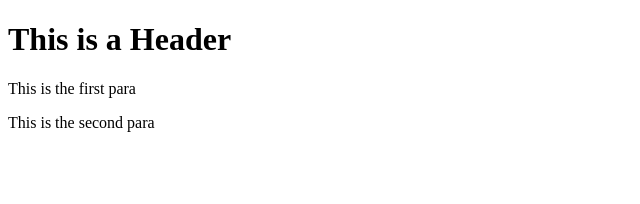
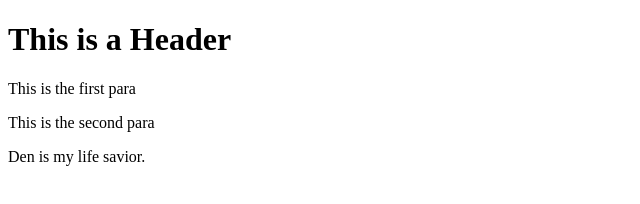
Before and after one commit to shavargo109/git-test, a website: page index.html in a window 1280 px wide. Shown: the whole page, without its empty margins (0-640 px from the left). Drawn offline with Linux system fonts and the light colour scheme.

Commit message:
fourth commit

```diff
--- a/index.html
+++ b/index.html
@@ -6,5 +6,6 @@
         <h1>This is a Header</h1>
         <p>This is the first para</p>
         <p>This is the second para</p>
+        <p>Den is my life savior.</p>
     </body>
 </html>
```
Also changed, not shown: package.json (added, +24 -0 lines), 2 other files.
